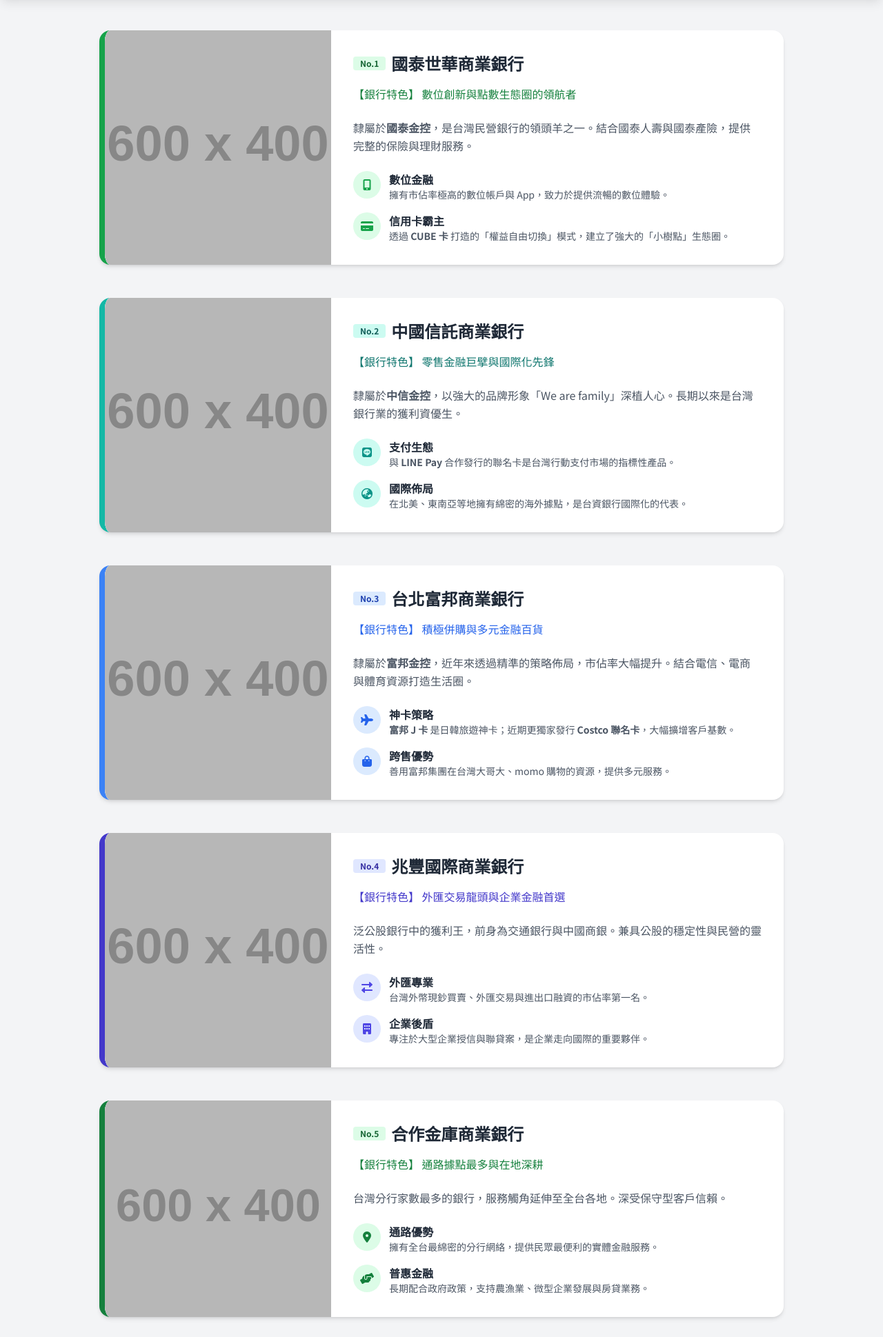
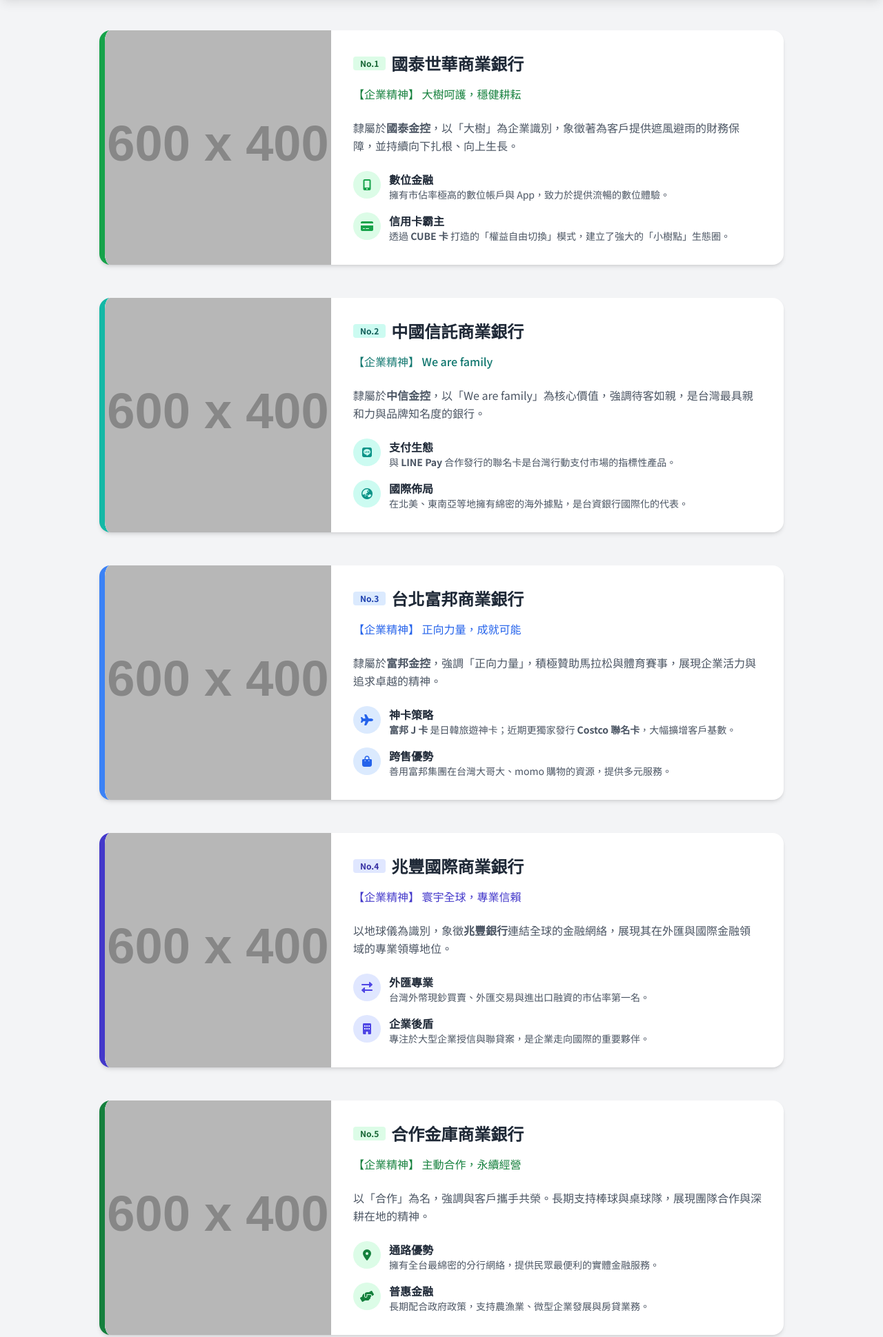
Before and after one commit to 91309132-yuyu/91309132.github.io, a plain HTML site: page index.html in a window 1280 px wide. Shown: the part 220-2159 px from the top of the page at 69% size. Drawn offline with nearby package versions, Linux system fonts and the light colour scheme; placeholder pictures from the web are drawn by us.

Commit message:
Add files via upload

```diff
--- a/index.html
+++ b/index.html
@@ -50,7 +50,7 @@
             <div class="md:flex">
                 <div class="md:w-1/3 bg-gray-100 relative min-h-[200px] md:min-h-full flex items-center justify-center overflow-hidden group">
                     <!-- Placeholder for Image -->
-                    <img src="https://dummyimage.com/600x400/16a34a/fff&text=Cathay+United+Bank" alt="國泰世華銀行" class="absolute inset-0 w-full h-full object-cover group-hover:scale-105 transition-transform duration-500">
+                    <img src="https://dummyimage.com/600x400/16a34a/fff&text=Spirit:+Big+Tree" alt="國泰世華大樹精神" class="absolute inset-0 w-full h-full object-cover group-hover:scale-105 transition-transform duration-500">
                     <div class="absolute inset-0 bg-black bg-opacity-10"></div>
                     <span class="relative z-10 bg-white px-3 py-1 rounded-full shadow text-xs font-bold text-gray-800 opacity-0 group-hover:opacity-100 transition-opacity"></span>
                 </div>
@@ -59,9 +59,9 @@
                         <span class="bg-green-100 text-green-800 text-xs font-semibold px-2.5 py-0.5 rounded mr-2">No.1</span>
                         <h2 class="text-2xl font-bold text-gray-800">國泰世華商業銀行</h2>
                     </div>
-                    <p class="text-green-700 font-medium mb-6">【銀行特色】 數位創新與點數生態圈的領航者</p>
+                    <p class="text-green-700 font-medium mb-6">【企業精神】 大樹呵護，穩健耕耘</p>
                     <p class="text-gray-600 mb-6 leading-relaxed">
-                        隸屬於<strong>國泰金控</strong>，是台灣民營銀行的領頭羊之一。結合國泰人壽與國泰產險，提供完整的保險與理財服務。
+                        隸屬於<strong>國泰金控</strong>，以「大樹」為企業識別，象徵著為客戶提供遮風避雨的財務保障，並持續向下扎根、向上生長。
                     </p>
                     <div class="space-y-4">
                         <div class="flex items-start">
@@ -87,7 +87,7 @@
         <article class="bank-card bg-white rounded-2xl shadow-md overflow-hidden border-l-8 border-teal-500">
             <div class="md:flex">
                 <div class="md:w-1/3 bg-gray-100 relative min-h-[200px] md:min-h-full flex items-center justify-center overflow-hidden group">
-                    <img src="https://dummyimage.com/600x400/0d9488/fff&text=CTBC+Bank" alt="中國信託銀行" class="absolute inset-0 w-full h-full object-cover group-hover:scale-105 transition-transform duration-500">
+                    <img src="https://dummyimage.com/600x400/0d9488/fff&text=Spirit:+We+are+family" alt="中國信託 We are family" class="absolute inset-0 w-full h-full object-cover group-hover:scale-105 transition-transform duration-500">
                     <div class="absolute inset-0 bg-black bg-opacity-10"></div>
                     <span class="relative z-10 bg-white px-3 py-1 rounded-full shadow text-xs font-bold text-gray-800 opacity-0 group-hover:opacity-100 transition-opacity"></span>
                 </div>
@@ -96,9 +96,9 @@
                         <span class="bg-teal-100 text-teal-800 text-xs font-semibold px-2.5 py-0.5 rounded mr-2">No.2</span>
                         <h2 class="text-2xl font-bold text-gray-800">中國信託商業銀行</h2>
                     </div>
-                    <p class="text-teal-700 font-medium mb-6">【銀行特色】 零售金融巨擘與國際化先鋒</p>
+                    <p class="text-teal-700 font-medium mb-6">【企業精神】 We are family</p>
                     <p class="text-gray-600 mb-6 leading-relaxed">
-                        隸屬於<strong>中信金控</strong>，以強大的品牌形象「We are family」深植人心。長期以來是台灣銀行業的獲利資優生。
+                        隸屬於<strong>中信金控</strong>，以「We are family」為核心價值，強調待客如親，是台灣最具親和力與品牌知名度的銀行。
                     </p>
                     <div class="space-y-4">
                         <div class="flex items-start">
@@ -124,7 +124,7 @@
         <article class="bank-card bg-white rounded-2xl shadow-md overflow-hidden border-l-8 border-blue-500">
             <div class="md:flex">
                 <div class="md:w-1/3 bg-gray-100 relative min-h-[200px] md:min-h-full flex items-center justify-center overflow-hidden group">
-                    <img src="https://dummyimage.com/600x400/3b82f6/fff&text=Taipei+Fubon+Bank" alt="台北富邦銀行" class="absolute inset-0 w-full h-full object-cover group-hover:scale-105 transition-transform duration-500">
+                    <img src="https://dummyimage.com/600x400/3b82f6/fff&text=Spirit:+Be+Positive" alt="富邦正向力量" class="absolute inset-0 w-full h-full object-cover group-hover:scale-105 transition-transform duration-500">
                     <div class="absolute inset-0 bg-black bg-opacity-10"></div>
                     <span class="relative z-10 bg-white px-3 py-1 rounded-full shadow text-xs font-bold text-gray-800 opacity-0 group-hover:opacity-100 transition-opacity"></span>
                 </div>
@@ -133,9 +133,9 @@
                         <span class="bg-blue-100 text-blue-800 text-xs font-semibold px-2.5 py-0.5 rounded mr-2">No.3</span>
                         <h2 class="text-2xl font-bold text-gray-800">台北富邦商業銀行</h2>
                     </div>
-                    <p class="text-blue-600 font-medium mb-6">【銀行特色】 積極併購與多元金融百貨</p>
+                    <p class="text-blue-600 font-medium mb-6">【企業精神】 正向力量，成就可能</p>
                     <p class="text-gray-600 mb-6 leading-relaxed">
-                        隸屬於<strong>富邦金控</strong>，近年來透過精準的策略佈局，市佔率大幅提升。結合電信、電商與體育資源打造生活圈。
+                        隸屬於<strong>富邦金控</strong>，強調「正向力量」，積極贊助馬拉松與體育賽事，展現企業活力與追求卓越的精神。
                     </p>
                     <div class="space-y-4">
                         <div class="flex items-start">
@@ -161,7 +161,7 @@
         <article class="bank-card bg-white rounded-2xl shadow-md overflow-hidden border-l-8 border-indigo-700">
             <div class="md:flex">
                 <div class="md:w-1/3 bg-gray-100 relative min-h-[200px] md:min-h-full flex items-center justify-center overflow-hidden group">
-                    <img src="https://dummyimage.com/600x400/4338ca/fff&text=Mega+Bank" alt="兆豐國際商業銀行" class="absolute inset-0 w-full h-full object-cover group-hover:scale-105 transition-transform duration-500">
+                    <img src="https://dummyimage.com/600x400/4338ca/fff&text=Spirit:+Global+Connect" alt="兆豐全球連結" class="absolute inset-0 w-full h-full object-cover group-hover:scale-105 transition-transform duration-500">
                     <div class="absolute inset-0 bg-black bg-opacity-10"></div>
                     <span class="relative z-10 bg-white px-3 py-1 rounded-full shadow text-xs font-bold text-gray-800 opacity-0 group-hover:opacity-100 transition-opacity"></span>
                 </div>
@@ -170,9 +170,9 @@
                         <span class="bg-indigo-100 text-indigo-800 text-xs font-semibold px-2.5 py-0.5 rounded mr-2">No.4</span>
                         <h2 class="text-2xl font-bold text-gray-800">兆豐國際商業銀行</h2>
                     </div>
-                    <p class="text-indigo-700 font-medium mb-6">【銀行特色】 外匯交易龍頭與企業金融首選</p>
+                    <p class="text-indigo-700 font-medium mb-6">【企業精神】 寰宇全球，專業信賴</p>
                     <p class="text-gray-600 mb-6 leading-relaxed">
-                        泛公股銀行中的獲利王，前身為交通銀行與中國商銀。兼具公股的穩定性與民營的靈活性。
+                        以地球儀為識別，象徵<strong>兆豐銀行</strong>連結全球的金融網絡，展現其在外匯與國際金融領域的專業領導地位。
                     </p>
                     <div class="space-y-4">
                         <div class="flex items-start">
@@ -198,7 +198,7 @@
         <article class="bank-card bg-white rounded-2xl shadow-md overflow-hidden border-l-8 border-green-700">
             <div class="md:flex">
                 <div class="md:w-1/3 bg-gray-100 relative min-h-[200px] md:min-h-full flex items-center justify-center overflow-hidden group">
-                    <img src="https://dummyimage.com/600x400/15803d/fff&text=TCB+Bank" alt="合作金庫商業銀行" class="absolute inset-0 w-full h-full object-cover group-hover:scale-105 transition-transform duration-500">
+                    <img src="https://dummyimage.com/600x400/15803d/fff&text=Spirit:+Cooperation" alt="合作金庫精神" class="absolute inset-0 w-full h-full object-cover group-hover:scale-105 transition-transform duration-500">
                     <div class="absolute inset-0 bg-black bg-opacity-10"></div>
                     <span class="relative z-10 bg-white px-3 py-1 rounded-full shadow text-xs font-bold text-gray-800 opacity-0 group-hover:opacity-100 transition-opacity"></span>
                 </div>
@@ -207,9 +207,9 @@
                         <span class="bg-green-100 text-green-800 text-xs font-semibold px-2.5 py-0.5 rounded mr-2">No.5</span>
                         <h2 class="text-2xl font-bold text-gray-800">合作金庫商業銀行</h2>
                     </div>
-                    <p class="text-green-700 font-medium mb-6">【銀行特色】 通路據點最多與在地深耕</p>
+                    <p class="text-green-700 font-medium mb-6">【企業精神】 主動合作，永續經營</p>
                     <p class="text-gray-600 mb-6 leading-relaxed">
-                        台灣分行家數最多的銀行，服務觸角延伸至全台各地。深受保守型客戶信賴。
+                        以「合作」為名，強調與客戶攜手共榮。長期支持棒球與桌球隊，展現團隊合作與深耕在地的精神。
                     </p>
                     <div class="space-y-4">
                         <div class="flex items-start">
```
